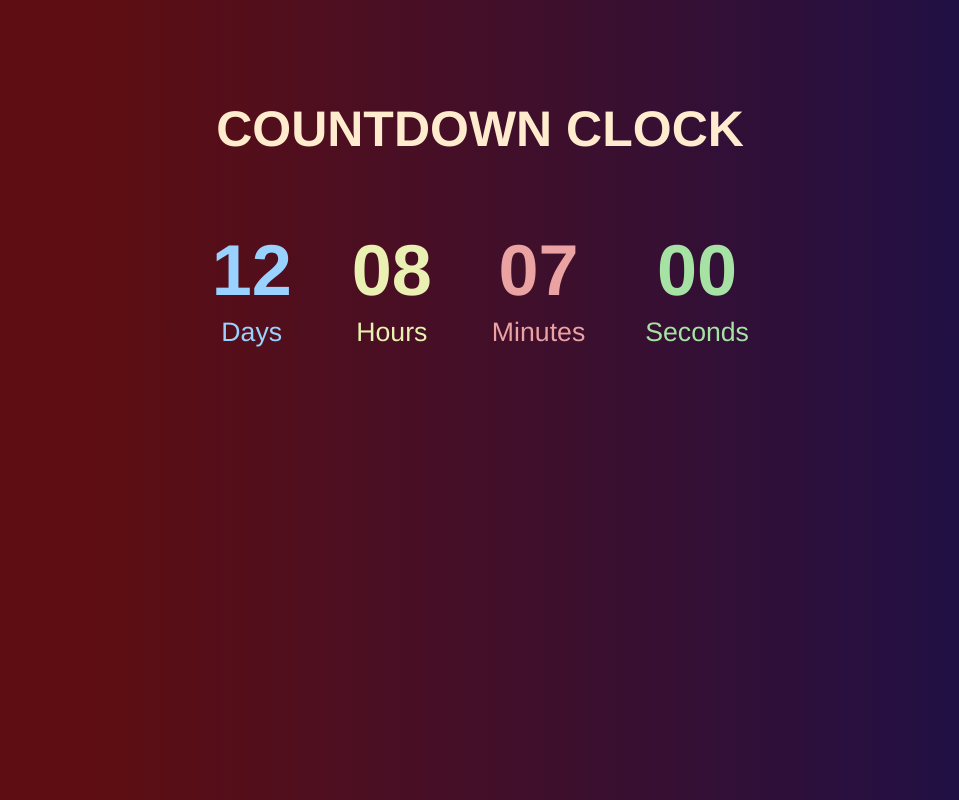
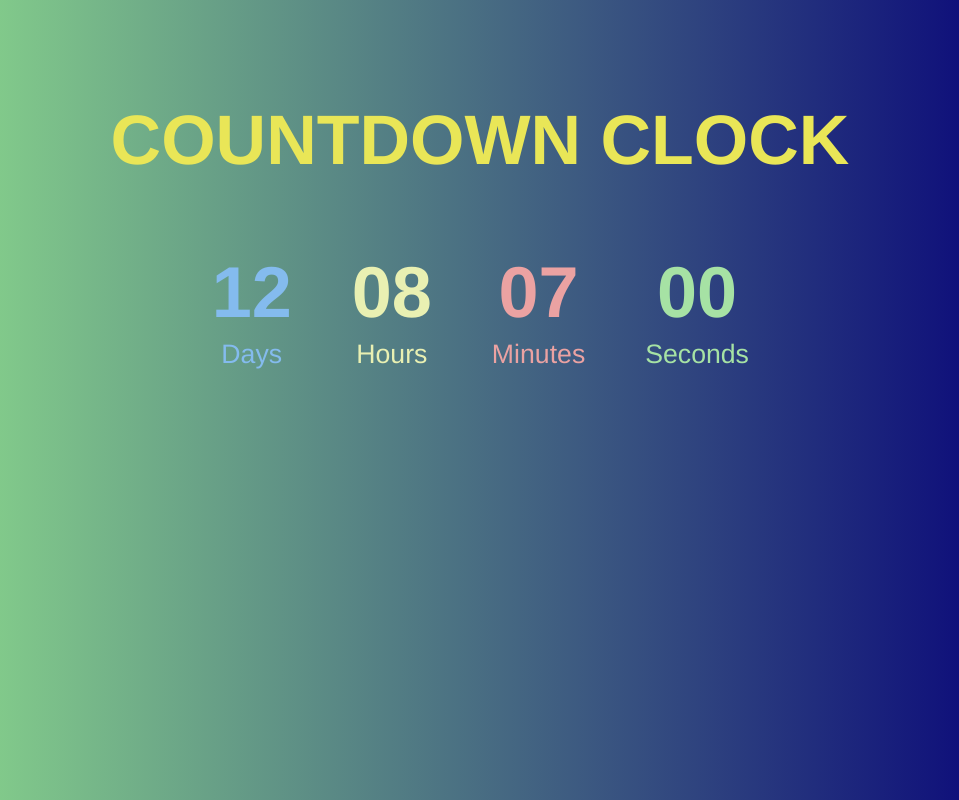
Before and after one commit to Zaid-Deraya/countdown-clock, a plain HTML site: page index.html in a window 1280 px wide. Shown: the whole page, without its empty margins (160-1119 px from the left). Drawn offline with Linux system fonts and the light colour scheme.

Commit message:
h1 and body color changed

```diff
--- a/style.css
+++ b/style.css
@@ -1,5 +1,5 @@
 body{
-    background-image: linear-gradient(90deg, rgb(94, 14, 18) 20%, rgb(31, 16, 70) 90%);
+    background-image: linear-gradient(90deg, rgb(133, 207, 139) 10%, rgb(12, 11, 122) 90%);
     font-family: 'Franklin Gothic Medium', 'Arial Narrow', Arial, sans-serif;
     display: flex;
     flex-direction: column;
@@ -12,9 +12,9 @@ body{
 h1{
     text-align: center;
     font-weight: bolder;
-    font-size: 50px;
+    font-size: 70px;
     margin: 100px 0px 90px;
-    color: blanchedalmond;
+    color: rgb(233, 230, 87);
 }
 
 .cdc{
@@ -54,7 +54,7 @@ h1{
 }
 
 .days {
-    color: rgb(154, 210, 255);
+    color: rgb(132, 187, 238);
 
 }
 
```
